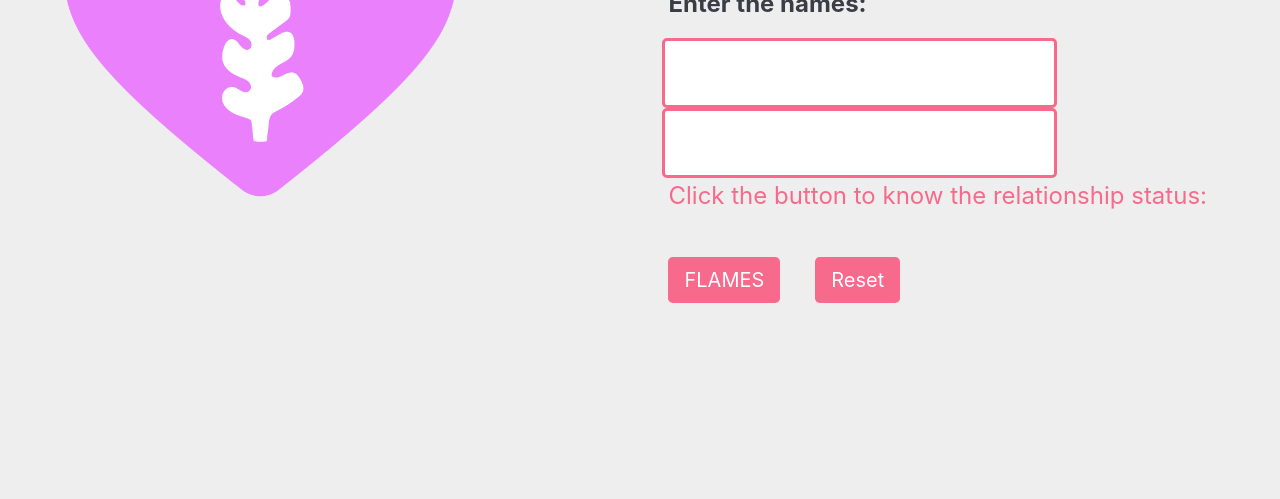
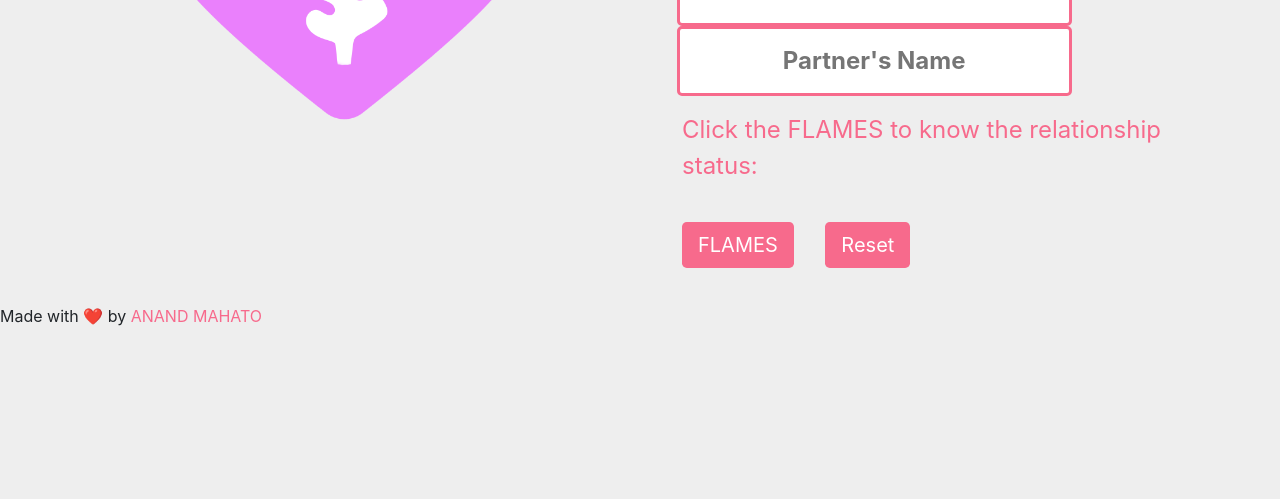
Before and after one commit to IamAnandMahato/Mini-Project, a plain HTML site: page Flames Calculator/index.html in a window 1280 px wide. Shown: the part 301-800 px from the top of the page. Drawn offline with nearby package versions, Linux system fonts and the light colour scheme.

Commit message:
Update index.html

```diff
--- a/Flames Calculator/index.html
+++ b/Flames Calculator/index.html
@@ -1,59 +1,65 @@
-<html>
+<!DOCTYPE html>
+<html lang="en">
 
 <head>
-	<title>FLAMES</title>
-	<meta name="viewport" content="width=device-width, initial-scale=1">
-	<link rel="stylesheet" href="https://stackpath.bootstrapcdn.com/bootstrap/4.5.0/css/bootstrap.min.css" integrity="sha384-9aIt2nRpC12Uk9gS9baDl411NQApFmC26EwAOH8WgZl5MYYxFfc+NcPb1dKGj7Sk" crossorigin="anonymous">
-	<link rel="stylesheet" type="text/css" href="style.css">
-	<link href="https://fonts.googleapis.com/css2?family=Permanent+Marker&display=swap" rel="stylesheet">
-	<script type='text/javascript' src='flames.js'></script>
+    <meta charset="UTF-8">
+    <meta name="viewport" content="width=device-width, initial-scale=1">
+    <title>FLAMES</title>
 
+    <link rel="stylesheet" href="https://stackpath.bootstrapcdn.com/bootstrap/4.5.0/css/bootstrap.min.css"
+        integrity="sha384-9aIt2nRpC12Uk9gS9baDl411NQApFmC26EwAOH8WgZl5MYYxFfc+NcPb1dKGj7Sk" crossorigin="anonymous">
+    <link rel="stylesheet" href="style.css">
+    <link href="https://fonts.googleapis.com/css2?family=Permanent+Marker&display=swap" rel="stylesheet">
+    <script type="text/javascript" src="flames.js"></script>
 </head>
 
 <body>
-<div class="row i">
-	<div class="col-md-6">
-		<img class="my "src="luv.png" alt="">
-	</div>
-	<div class="col-md-6">
-		<div class="main">
-		<h1 class="top">FLAMES Calculator </h1>
-		</div>
-			<form name=first>
-				<div class=" "id='maindiv'>
-					<div class='group'>
+    <div class="container">
+        <div class="row">
 
-		       <p class="def">Enter the names: </p>
-							<input value='' name=name onkeyup=check(this) type=text class='txt' id='yname'>
-							<input value='' name=name1 onkeyup=check(this) type=text class='txt' id='pname'>
+            <div class="col-md-6">
 
+                <img class="my "src="luv.png" alt="">
 
-						<div name=n1 id=nam1>Click the button to know the relationship status:</div>
-						<div id='display_flame'></div>
+            </div>
 
+            <!-- Right form section -->
+            <div class="col-md-6">
+                <div class="main">
+                    <h1 class="top">FLAMES Calculator</h1>
+                </div>
+                <form name="first">
+                    <div class="form-group">
+                        <p class="def">Enter the names:</p>
+                        <input type="text" class="txt" id="yname" name="name" placeholder="Your Name" onkeyup="check(this)">
+                        <input type="text" class="txt" id="pname" name="name1" placeholder="Partner's Name" onkeyup="check(this)">
+                    </div>
 
-					</div>
+                    <div id="nam1">Click the FLAMES to know the relationship status:</div>
+                    <div id="display_flame"></div>
 
+                    <div class="but_por">
+                        <button type="button" onclick="calc()" class="btn btn-primary btn-lg">FLAMES</button>
+                        <button type="reset" onclick="clear_all()" class="btn btn-secondary btn-lg">Reset</button>
+                    </div>
+                </form>
 
-					<div class='but_por'>
-						<button name=calculate type="button" onclick=calc() class="btn btn-secondary btn-lg">FLAMES</button>
-						<!-- <input name=calculate type=button value=FLAMES onclick=calc() class='buttonMini'> -->
-						<!-- <input type=reset value=Reset onclick='clear_all()' class='buttonMini'> -->
-						<button type=reset onclick='clear_all()' class="btn btn-secondary btn-lg">Reset</button>
-						<span align='center' id="dumdiv">
-						</span>
-					</div>
+                <div id="result" class="clearfix">
+                    <div class="group" align="center">
+                        <div class="love_result">
+                            <span id="nam1"></span>
+                        </div>
+                    </div>
+                </div>
+            </div>
+        </div>
+    </div>
 
-				</div>
+    <!-- Footer -->
+    <footer>
+        <p>Made with ❤️ by <a href="https://github.com/IamAnandMahato" target="_blank">ANAND MAHATO</a></p>
+    </footer>
 
+</body>
 
-				<div id='result' class='clearfix'>
-					<div class='group' align='center'>
-						<div class='love_result'>
-							<span name=n1 id=nam1></span>
-							</div> </div> </div> </form>
-	</div>
-</div>
-
-
- </body> </html>
+</html>
```
